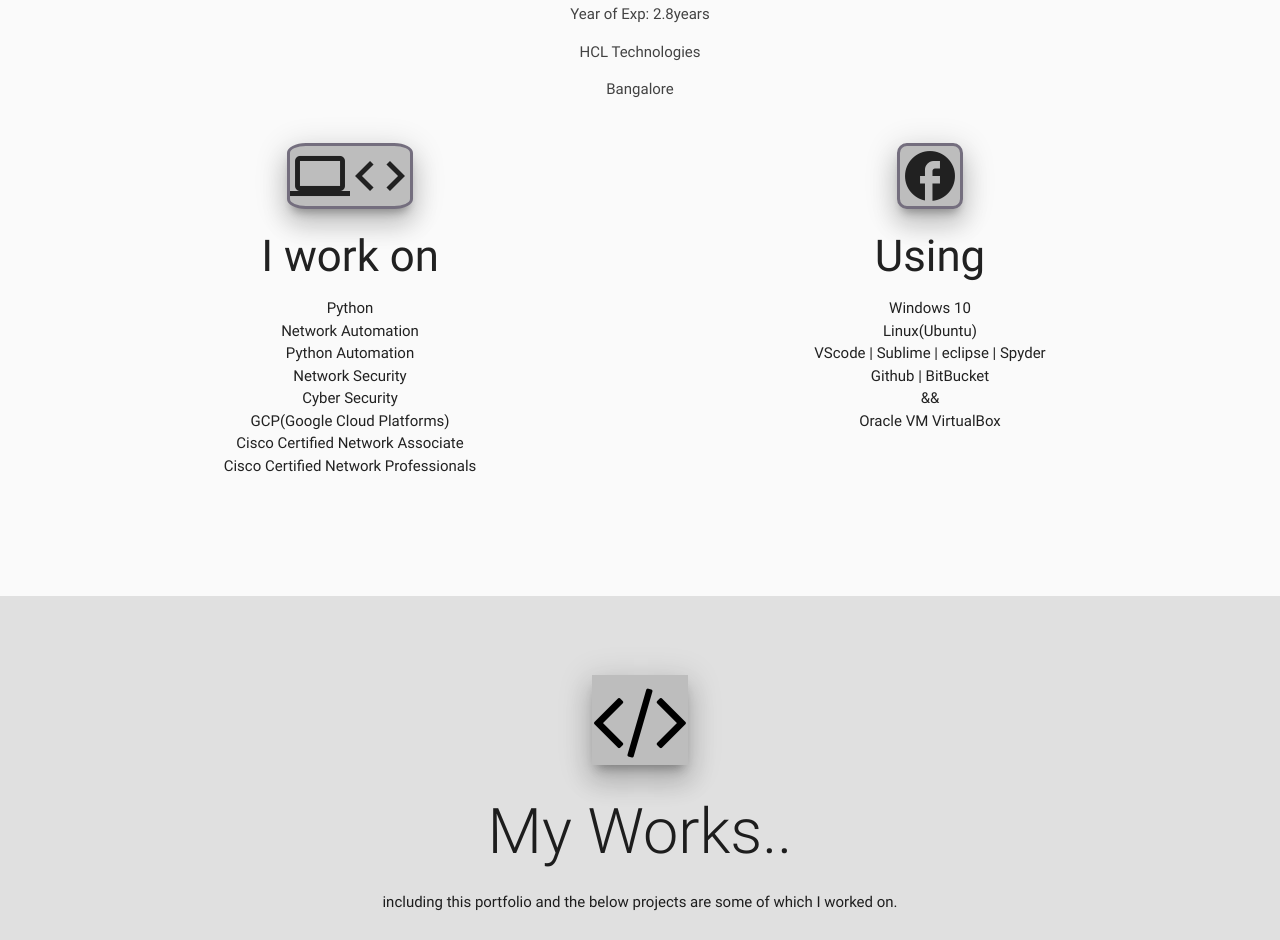
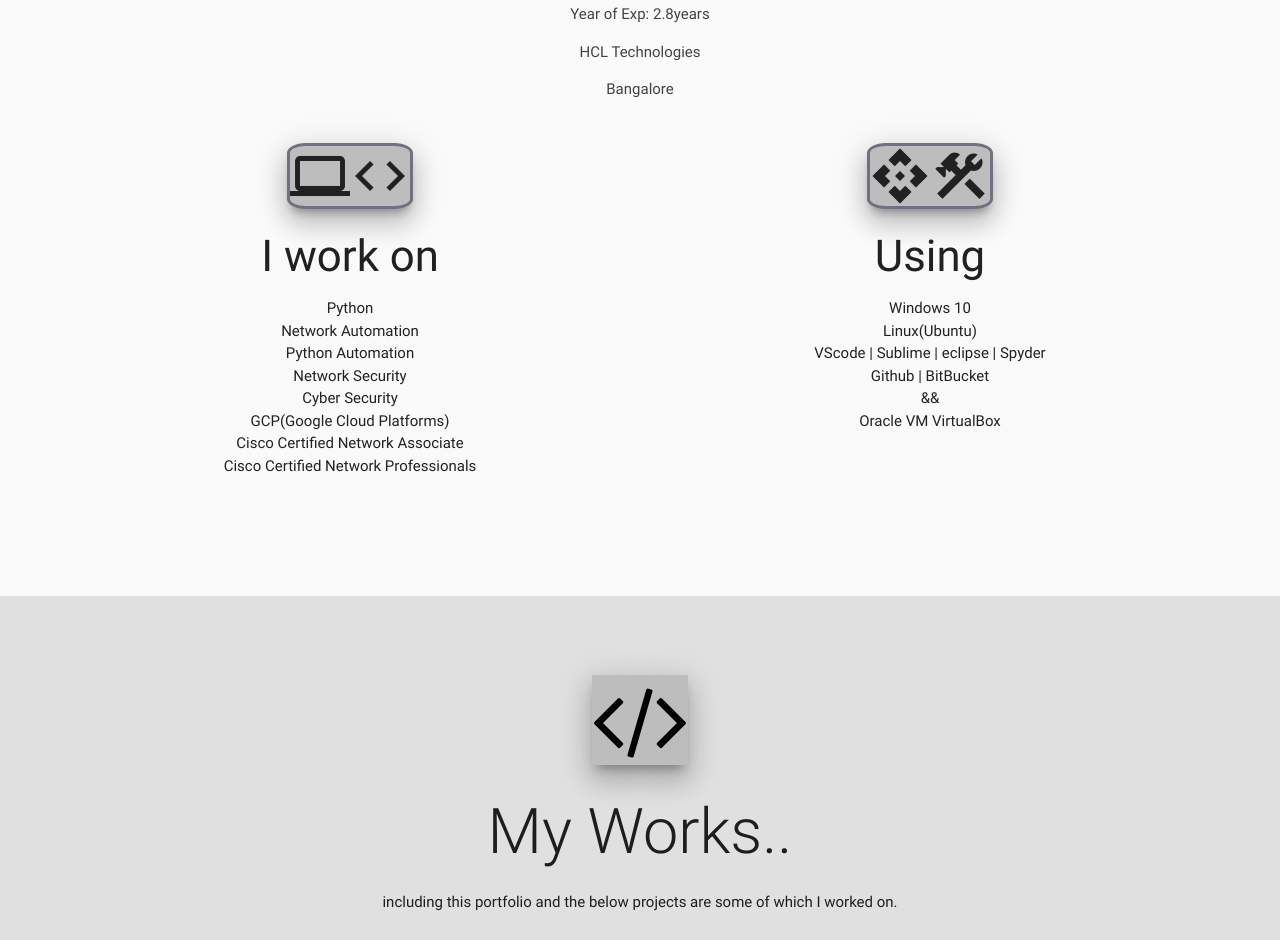
Before and after one commit to maruthishetty/maruthishetty.github.io, a plain HTML site: page index.html in a window 1280 px wide. Shown: the part 988-1928 px from the top of the page. Drawn offline with nearby package versions, Linux system fonts and the light colour scheme.

Commit message:
Update index.html

```diff
--- a/index.html
+++ b/index.html
@@ -93,7 +93,7 @@
             </div>
             <div class="col s12 m6 center experience-topics">
                 <h6 class="center grey-text text-darken-4">
-                    <i class="material-icons medium z-depth-5 grey lighten-1 edge wow fadeInLeft">facebook</i>
+                    <i class="material-icons medium z-depth-5 grey lighten-1 edge wow fadeInLeft">apiconstruction</i>
                 </h6>
                 <h3 class="grey-text text-darken-4">Using</h3>
                 <ul>
```
